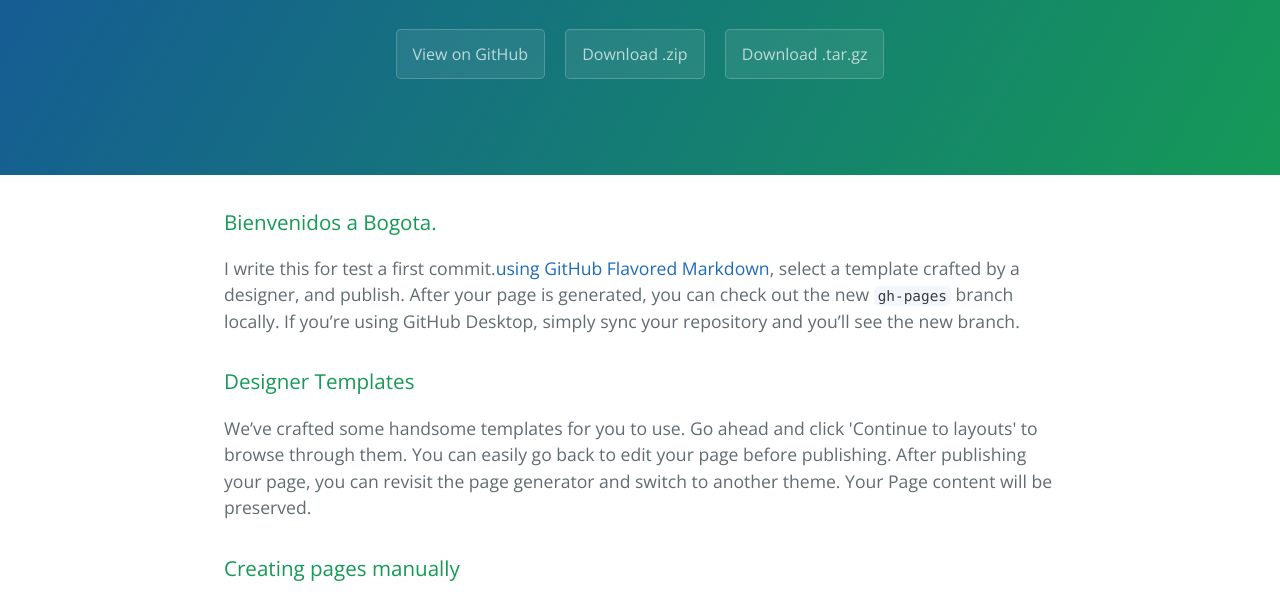
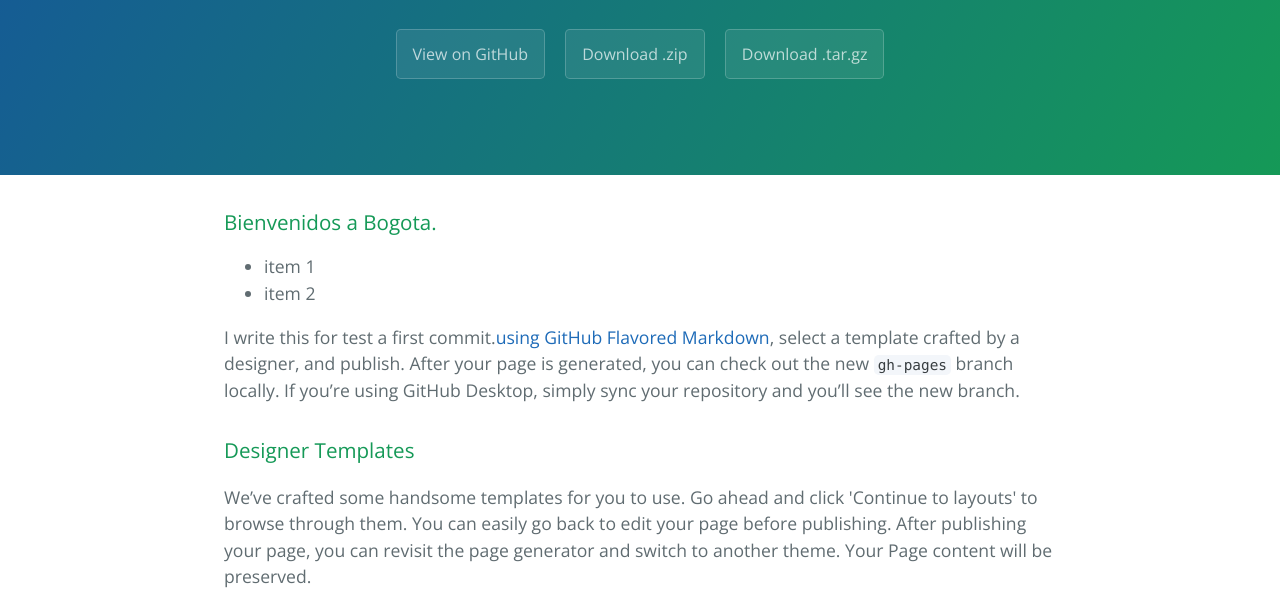
Before and after one commit to 1anacecilia/firstweb.github.io, a plain HTML site: page index.html in a window 1280 px wide. Shown: the part 208-800 px from the top of the page. Drawn offline with nearby package versions, Linux system fonts and the light colour scheme.

Commit message:
Update index.html

```diff
--- a/index.html
+++ b/index.html
@@ -22,7 +22,12 @@
     <section class="main-content">
       <h3>
 <a id="welcome-to-github-pages" class="anchor" href="#welcome-to-github-pages" aria-hidden="true"><span aria-hidden="true" class="octicon octicon-link"></span></a>Bienvenidos a Bogota.</h3>
-
+<div>
+  <ul>
+    <li>item 1</li>
+    <li>item 2</li>
+  </ul>
+</div>
 <p>I write this for test a first commit.<a href="https://guides.github.com/features/mastering-markdown/">using GitHub Flavored Markdown</a>, select a template crafted by a designer, and publish. After your page is generated, you can check out the new <code>gh-pages</code> branch locally. If you’re using GitHub Desktop, simply sync your repository and you’ll see the new branch.</p>
 
 <h3>
```
